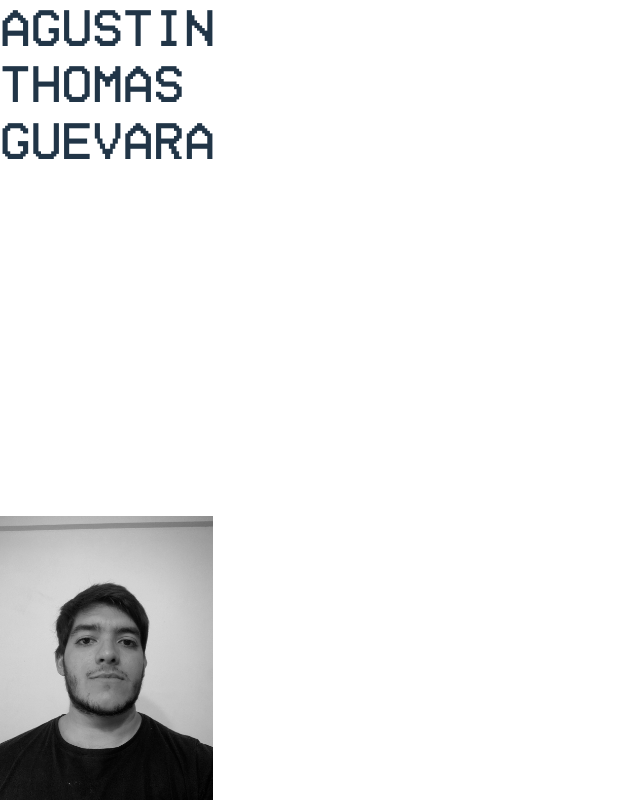
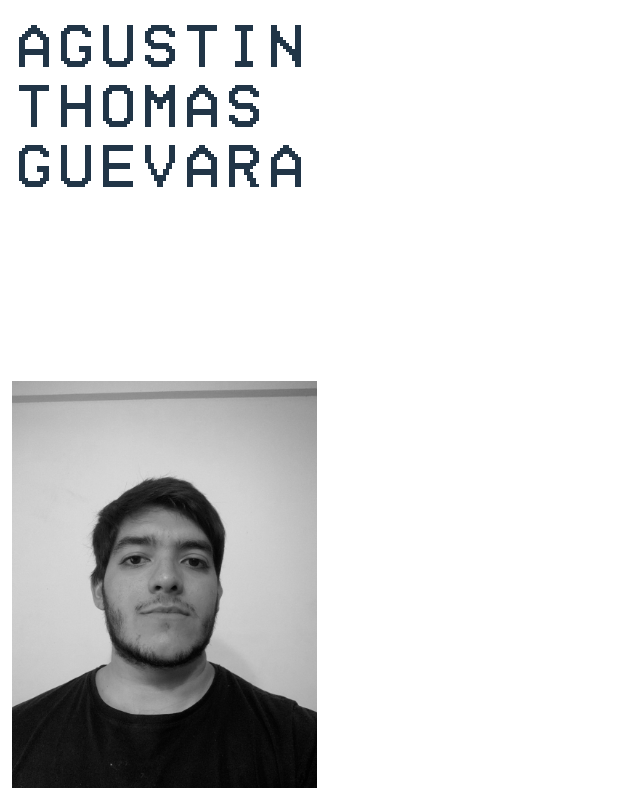
Before and after one commit to AgusGuevara/webrepo, a React (Vite) app: page / in a window 1280 px wide. Shown: the whole page, without its empty margins (0-640 px from the left). Built offline with nearby package versions, Linux system fonts and the light colour scheme.

Commit message:
small changes in styling

```diff
--- a/src/App.tsx
+++ b/src/App.tsx
@@ -2,7 +2,7 @@ import AvatarSideSection from './components/main/AvatarSideSection'
 
 function App() {
     return (
-        <section className='flex'>
+        <section className='flex h-screen p-3'>
             <AvatarSideSection />
         </section>
     )
--- a/src/components/main/AvatarSideSection/index.tsx
+++ b/src/components/main/AvatarSideSection/index.tsx
@@ -2,7 +2,7 @@ import ProfilePicture from "../ProfilePicture"
 import Title from "../Title"
 
 const AvatarSideSection = () => {
-    return <div className='relative w-1/6 h-screen' role='sidebar-avatar'>
+    return <div className='relative h-full' role='sidebar-avatar'>
         <Title />
         <ProfilePicture />
     </div>
--- a/src/components/main/ProfilePicture/index.tsx
+++ b/src/components/main/ProfilePicture/index.tsx
@@ -1,7 +1,9 @@
 import profile from '@/assets/images/profile.jpg'
 
 const ProfilePicture = () => {
-    return <img src={profile} className='absolute bottom-0 block w-auto h-auto grayscale'></img>
+    return <div className='absolute w-[305px] h-auto bottom-0'>
+        <img src={profile} className='grayscale'></img>
+    </div>
 }
 
 export default ProfilePicture
--- a/src/components/main/Title/index.tsx
+++ b/src/components/main/Title/index.tsx
@@ -1,9 +1,11 @@
 const Title = () => {
-	return <h1 className="absolute text-left text-[4vi] font-homeVideo">
-		AGUSTIN
-		THOMAS
-		GUEVARA
-	</h1>
+    return <div className="absolute">
+        <h1 className="block p-1 text-6xl tracking-widest w-80 font-homeVideo">
+            AGUSTIN
+            THOMAS
+            GUEVARA
+        </h1>
+    </div>
 }
 
 export default Title
```
